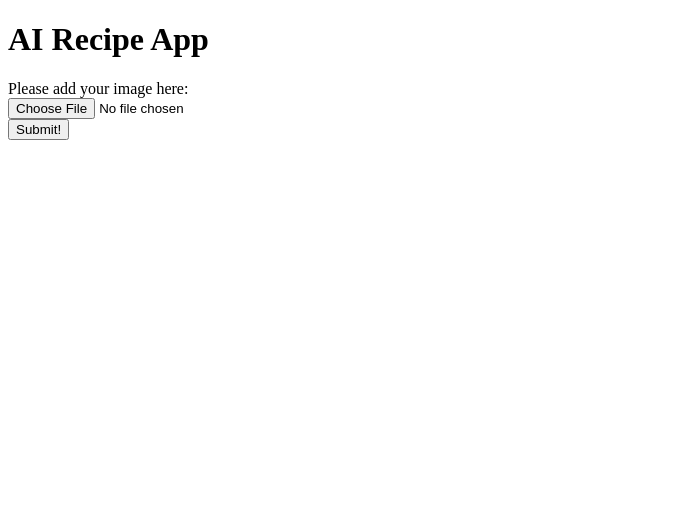
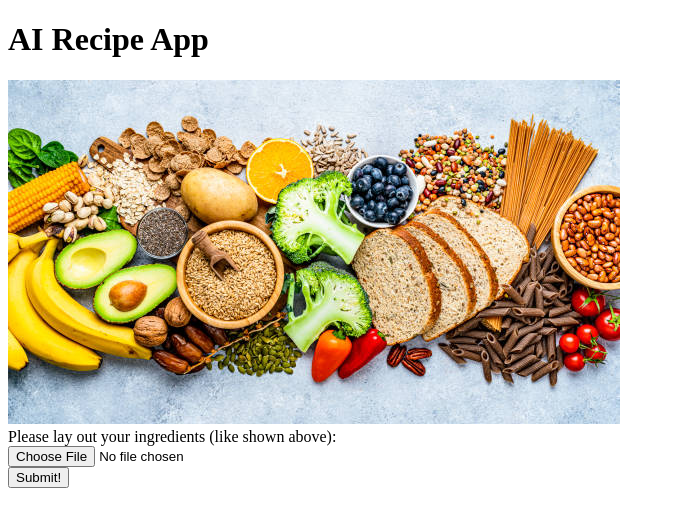
Before and after one commit to Tarachandani/RecipeSnapPro, a React (Create React App) app in the folder frontend/: page / in a window 1280 px wide. Shown: the top 526 px of the page, without its empty margins (0-675 px from the left). Built offline with nearby package versions, Linux system fonts and the light colour scheme.

Commit message:
added image and worked on frontend

```diff
--- a/frontend/src/App.js
+++ b/frontend/src/App.js
@@ -1,8 +1,11 @@
 import FileAdder from "./FileAdder";
+import FoodImage from './images/imageoffood.jpeg';
 function App(){
     return(
         <div>
             <h1>AI Recipe App</h1>
+            <img src={FoodImage} alt="food on table"></img>
+
             <FileAdder></FileAdder>
         </div>
 
--- a/frontend/src/FileAdder.js
+++ b/frontend/src/FileAdder.js
@@ -26,7 +26,7 @@ function FileAdder(){
 
     return(
         <div>
-            Please add your image here:
+            Please lay out your ingredients (like shown above):
             <br></br>
             <form id="uploadForm" onSubmit={handleSubmit}>
                 <input id="myFiles" type="file" accept="image/*"></input>
```
Also changed, not shown: frontend/src/images/imageoffood.jpeg (added).
